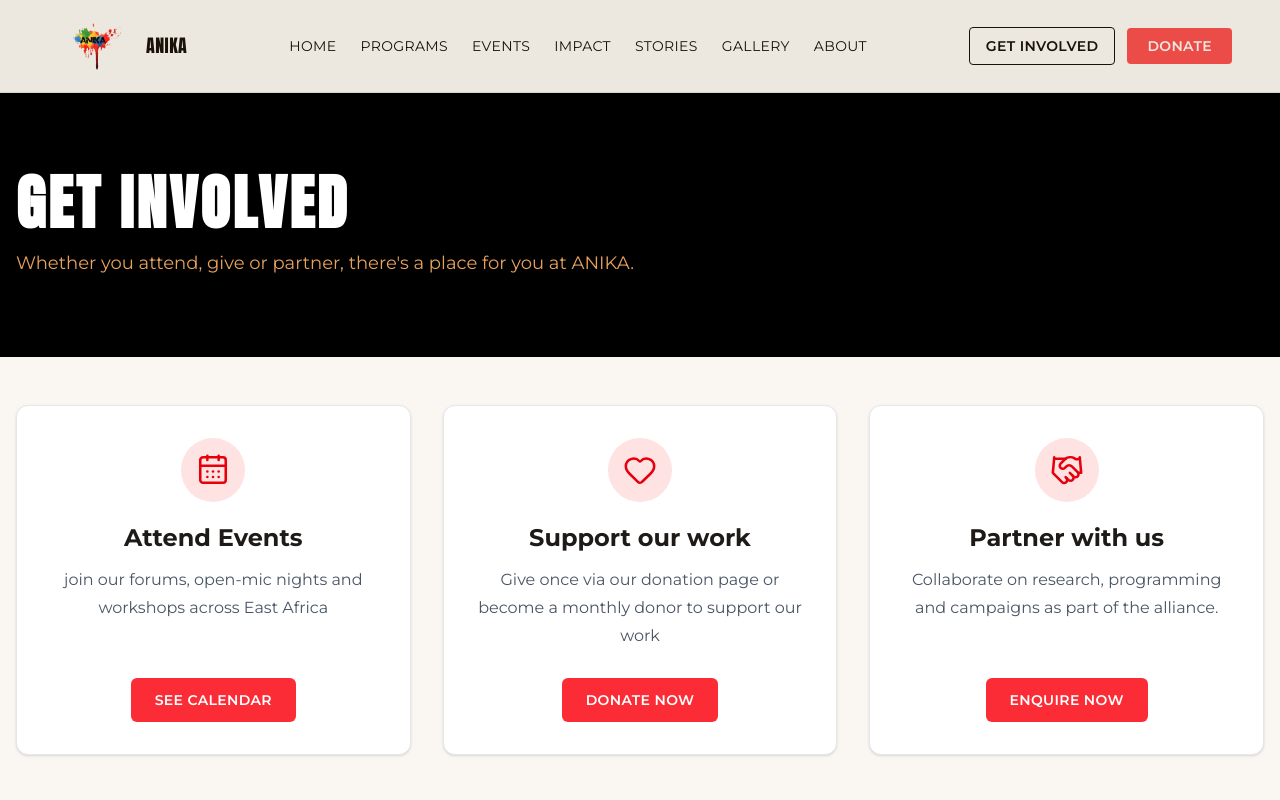
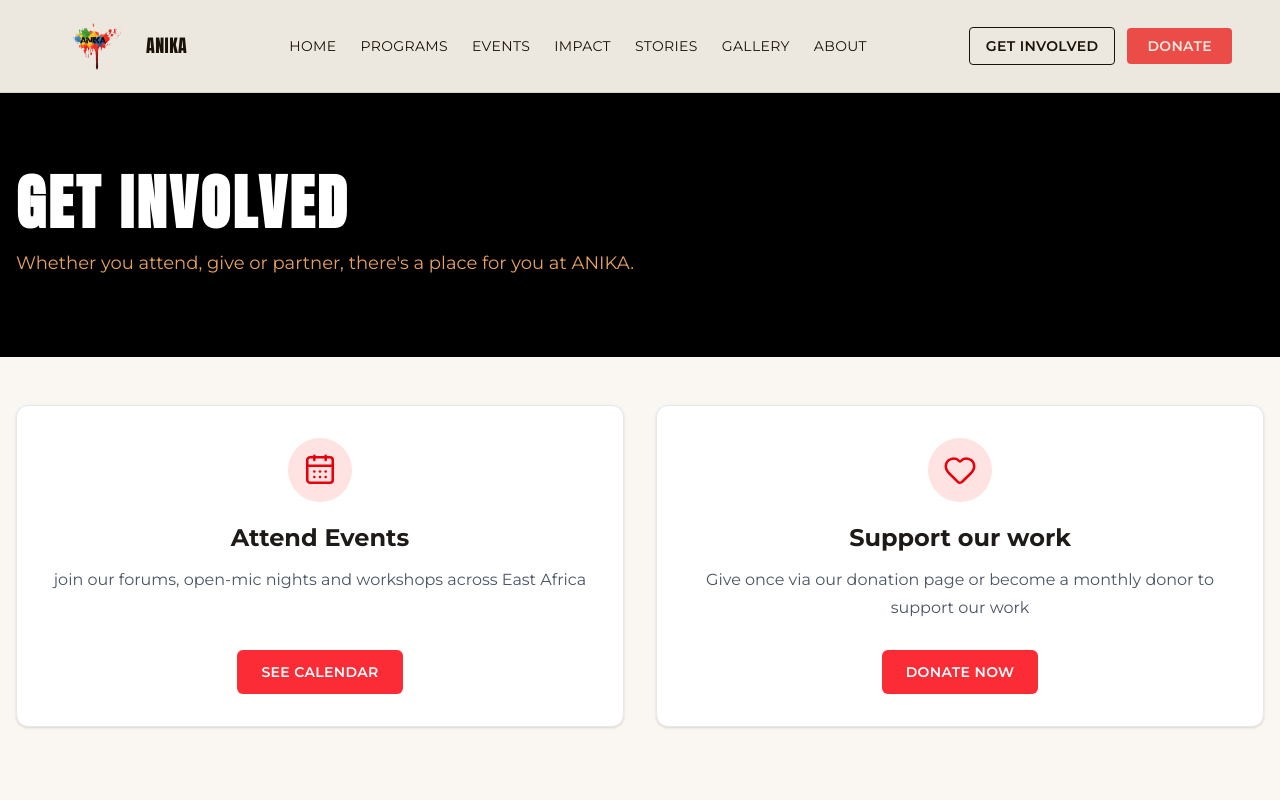
Before and after one commit to Jkosencha/Anika-Initiative, a React (Vite) app: page /get-involved in a window 1280 px wide. Shown: the top 800 px of the page. Built offline with nearby package versions, Linux system fonts and the light colour scheme.

Commit message:
fix: fixed grid layout and removed partnership card and added routes

```diff
--- a/src/pages/GetInvolved.jsx
+++ b/src/pages/GetInvolved.jsx
@@ -35,6 +35,7 @@ const GetInvolved = () => {
         "join our forums, open-mic nights and workshops across East Africa",
       cta: "SEE CALENDAR",
       color: "red",
+      action: () => navigate("/events"),
     },
     {
       icon: Heart,
@@ -44,14 +45,6 @@ const GetInvolved = () => {
       cta: "DONATE NOW",
       color: "red",
       action: () => navigate("/donate"),
-    },
-    {
-      icon: Handshake,
-      title: "Partner with us",
-      description:
-        "Collaborate on research, programming and campaigns as part of the alliance.",
-      cta: "ENQUIRE NOW",
-      color: "red",
     },
   ];
 
@@ -175,7 +168,7 @@ const GetInvolved = () => {
       </section>
 
       <section className="mx-auto max-w-7xl px-4 py-12">
-        <div className="grid grid-cols-1 md:grid-cols-3 gap-8">
+        <div className="grid grid-cols-1 md:grid-cols-2 gap-8">
           {waysToGetInvolved.map((way) => {
             const Icon = way.icon;
             return (
```
